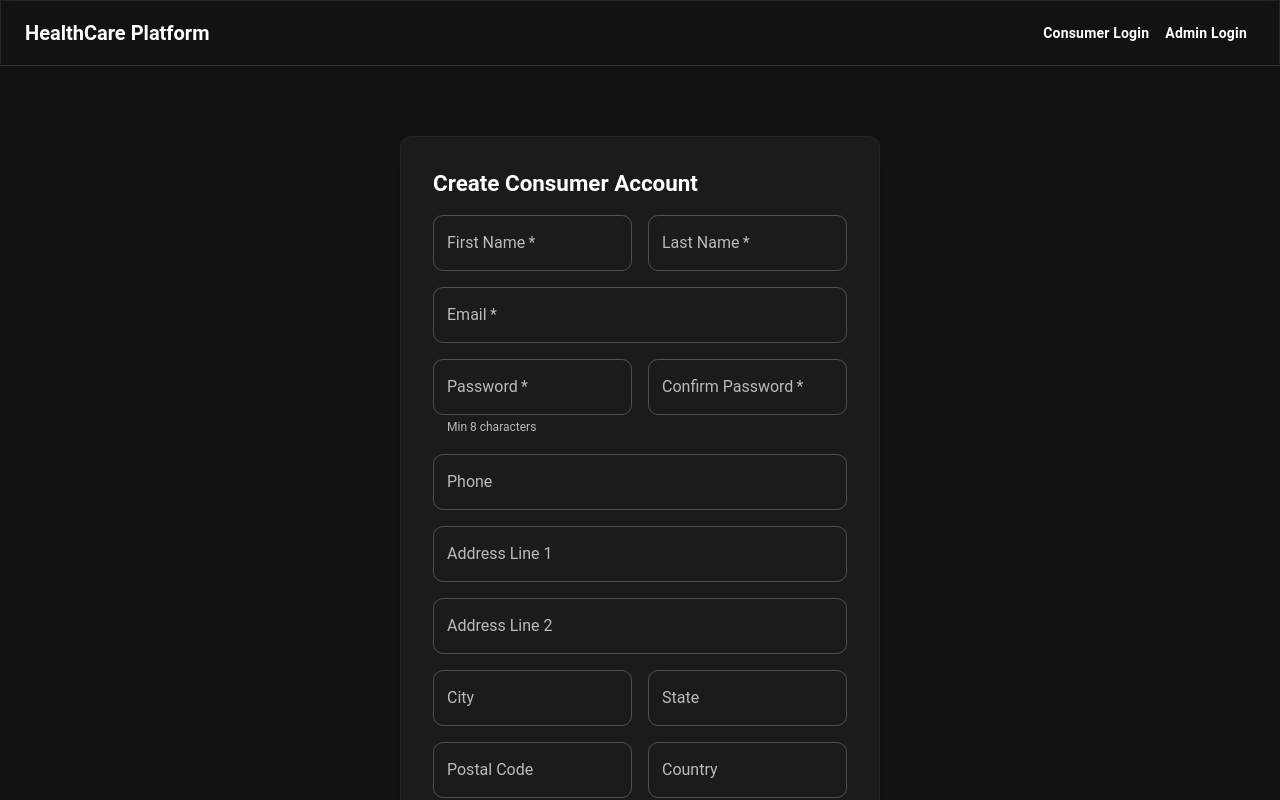
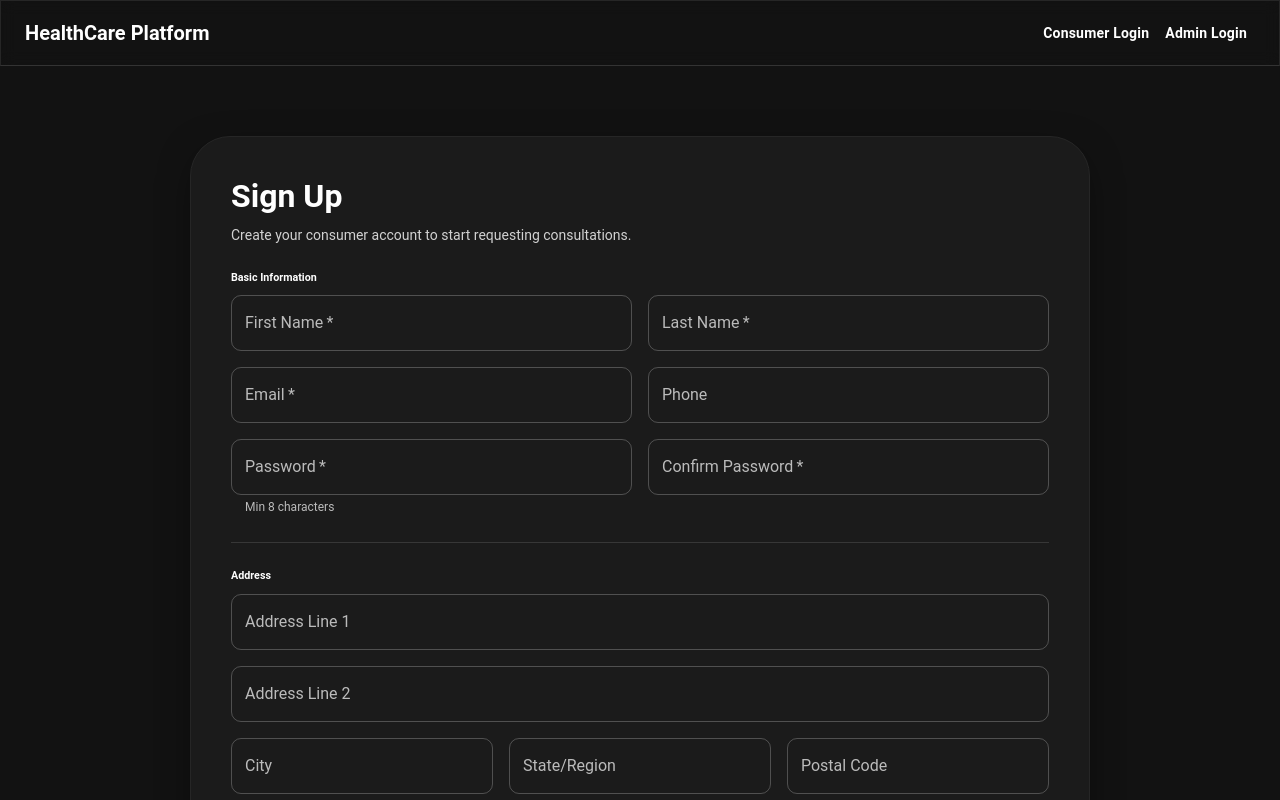
Before and after one commit to tomj0311/hcp, a React (Vite) app in the folder frontend/: page /signup in a window 1280 px wide. Shown: the top 800 px of the page. Built offline with nearby package versions, Linux system fonts and the light colour scheme.

Commit message:
feat(frontend): widen and enhance consumer/provider registration UX (grid layout)

```diff
--- a/frontend/src/components/ConsumerRegistration.jsx
+++ b/frontend/src/components/ConsumerRegistration.jsx
@@ -1,5 +1,5 @@
 import React, { useState } from 'react';
-import { Paper, Typography, TextField, Button, Stack, Alert } from '@mui/material';
+import { Paper, Typography, TextField, Button, Stack, Alert, Grid, Divider } from '@mui/material';
 import axios from 'axios';
 
 export default function ConsumerRegistration({ admin=false, token }){
@@ -29,33 +29,60 @@ export default function ConsumerRegistration({ admin=false, token }){
     finally { setLoading(false); }
   };
   return (
-    <Paper component="form" onSubmit={submit} sx={{p:{xs:3, sm:4}, maxWidth:480, mx:'auto', mt:{xs:2, sm:4}, boxShadow:(t)=> t.palette.mode==='dark'? '0 6px 26px -10px rgba(0,0,0,0.6)':'0 6px 24px -8px rgba(0,0,0,0.08)'}}>
-      <Typography variant="h5" sx={{fontWeight:700, mb:2, fontSize:{xs:'1.25rem', sm:'1.4rem'}}}>{admin? 'Admin: Create Consumer':'Create Consumer Account'}</Typography>
-      {status && <Alert severity={status.toLowerCase().includes('fail')? 'error':'info'} sx={{mb:2}}>{status}</Alert>}
+    <Paper component="form" onSubmit={submit} sx={{p:{xs:3, sm:5}, maxWidth:900, width:'100%', mx:'auto', mt:{xs:2, sm:4}, borderRadius:4, boxShadow:(t)=> t.palette.mode==='dark'? '0 10px 40px -12px rgba(0,0,0,0.65)':'0 12px 42px -14px rgba(30,50,70,0.18)'}}>
+      <Typography variant="h4" sx={{fontWeight:700, mb:1, fontSize:{xs:'1.7rem', sm:'2rem'}}}>{admin? 'Create Consumer':'Sign Up'}</Typography>
+      <Typography variant="body2" sx={{mb:3, opacity:0.8}}>Create your consumer account to start requesting consultations.</Typography>
+      {status && <Alert severity={status.toLowerCase().includes('fail')? 'error':'info'} sx={{mb:3}}>{status}</Alert>}
       {phase==='form' && (
-        <Stack spacing={2}>
+        <>
+          <Typography variant="subtitle1" sx={{fontWeight:600, mb:1}}>Basic Information</Typography>
+          <Grid container spacing={2} sx={{mb:2}}>
+            <Grid item xs={12} sm={6}>
+              <TextField name="firstName" label="First Name" value={form.firstName} onChange={onChange} required fullWidth autoComplete="given-name" />
+            </Grid>
+            <Grid item xs={12} sm={6}>
+              <TextField name="lastName" label="Last Name" value={form.lastName} onChange={onChange} required fullWidth autoComplete="family-name" />
+            </Grid>
+            <Grid item xs={12} sm={6}>
+              <TextField name="email" type="email" label="Email" value={form.email} onChange={onChange} required fullWidth autoComplete="email" />
+            </Grid>
+            <Grid item xs={12} sm={6}>
+              <TextField name="phone" label="Phone" value={form.phone} onChange={onChange} fullWidth autoComplete="tel" placeholder="+1 555 123 4567" />
+            </Grid>
+            <Grid item xs={12} sm={6}>
+              <TextField name="password" type="password" label="Password" value={form.password} onChange={onChange} required fullWidth helperText="Min 8 characters" autoComplete="new-password" />
+            </Grid>
+            <Grid item xs={12} sm={6}>
+              <TextField name="confirmPassword" type="password" label="Confirm Password" value={form.confirmPassword} onChange={onChange} required fullWidth autoComplete="new-password" />
+            </Grid>
+          </Grid>
+          <Divider sx={{my:3}} />
+          <Typography variant="subtitle1" sx={{fontWeight:600, mb:1}}>Address</Typography>
+          <Grid container spacing={2} sx={{mb:3}}>
+            <Grid item xs={12}>
+              <TextField name="address1" label="Address Line 1" value={form.address1} onChange={onChange} fullWidth autoComplete="address-line1" />
+            </Grid>
+            <Grid item xs={12}>
+              <TextField name="address2" label="Address Line 2" value={form.address2} onChange={onChange} fullWidth autoComplete="address-line2" />
+            </Grid>
+            <Grid item xs={12} sm={4}>
+              <TextField name="city" label="City" value={form.city} onChange={onChange} fullWidth autoComplete="address-level2" />
+            </Grid>
+            <Grid item xs={12} sm={4}>
+              <TextField name="state" label="State/Region" value={form.state} onChange={onChange} fullWidth autoComplete="address-level1" />
+            </Grid>
+            <Grid item xs={12} sm={4}>
+              <TextField name="postalCode" label="Postal Code" value={form.postalCode} onChange={onChange} fullWidth autoComplete="postal-code" />
+            </Grid>
+            <Grid item xs={12} sm={6}>
+              <TextField name="country" label="Country" value={form.country} onChange={onChange} fullWidth autoComplete="country" />
+            </Grid>
+          </Grid>
           <Stack direction={{xs:'column', sm:'row'}} spacing={2}>
-            <TextField name="firstName" label="First Name" value={form.firstName} onChange={onChange} required size={window.innerWidth<600?'small':'medium'} fullWidth />
-            <TextField name="lastName" label="Last Name" value={form.lastName} onChange={onChange} required size={window.innerWidth<600?'small':'medium'} fullWidth />
+            <Button type="submit" variant="contained" disabled={loading} size="large" sx={{minWidth:180}}>{loading? 'Saving...':'Create Account'}</Button>
+            {!admin && <Button href="/login" type="button" variant="outlined" size="large">Back to Login</Button>}
           </Stack>
-          <TextField name="email" type="email" label="Email" value={form.email} onChange={onChange} required size={window.innerWidth<600?'small':'medium'} />
-          <Stack direction={{xs:'column', sm:'row'}} spacing={2}>
-            <TextField name="password" type="password" label="Password" value={form.password} onChange={onChange} required size={window.innerWidth<600?'small':'medium'} helperText="Min 8 characters" fullWidth />
-            <TextField name="confirmPassword" type="password" label="Confirm Password" value={form.confirmPassword} onChange={onChange} required size={window.innerWidth<600?'small':'medium'} fullWidth />
-          </Stack>
-          <TextField name="phone" label="Phone" value={form.phone} onChange={onChange} size={window.innerWidth<600?'small':'medium'} />
-          <TextField name="address1" label="Address Line 1" value={form.address1} onChange={onChange} size={window.innerWidth<600?'small':'medium'} />
-          <TextField name="address2" label="Address Line 2" value={form.address2} onChange={onChange} size={window.innerWidth<600?'small':'medium'} />
-          <Stack direction={{xs:'column', sm:'row'}} spacing={2}>
-            <TextField name="city" label="City" value={form.city} onChange={onChange} size={window.innerWidth<600?'small':'medium'} fullWidth />
-            <TextField name="state" label="State" value={form.state} onChange={onChange} size={window.innerWidth<600?'small':'medium'} fullWidth />
-          </Stack>
-          <Stack direction={{xs:'column', sm:'row'}} spacing={2}>
-            <TextField name="postalCode" label="Postal Code" value={form.postalCode} onChange={onChange} size={window.innerWidth<600?'small':'medium'} fullWidth />
-            <TextField name="country" label="Country" value={form.country} onChange={onChange} size={window.innerWidth<600?'small':'medium'} fullWidth />
-          </Stack>
-          <Button type="submit" variant="contained" disabled={loading}>{loading? 'Saving...':'Register'}</Button>
-        </Stack>
+        </>
       )}
       {phase==='verify' && (
         <Stack spacing={2}>
--- a/frontend/src/components/ProviderRegistration.jsx
+++ b/frontend/src/components/ProviderRegistration.jsx
@@ -1,5 +1,5 @@
 import React, { useState } from 'react';
-import { Paper, Typography, TextField, Button, Stack, Alert } from '@mui/material';
+import { Paper, Typography, TextField, Button, Stack, Alert, Grid, Divider } from '@mui/material';
 import axios from 'axios';
 
 export default function ProviderRegistration({ admin=false, token }){
@@ -16,38 +16,43 @@ export default function ProviderRegistration({ admin=false, token }){
     } catch(err){ setStatus(err.response?.data?.message || 'Registration failed'); } finally { setLoading(false); }
   };
   return (
-    <Paper component="form" onSubmit={submit} sx={{p:{xs:3, sm:4}, maxWidth:480, mx:'auto', mt:{xs:2, sm:4}, boxShadow:(t)=> t.palette.mode==='dark'? '0 6px 26px -10px rgba(0,0,0,0.6)':'0 6px 24px -8px rgba(0,0,0,0.08)'}}>
-      <Typography variant="h5" sx={{fontWeight:700, mb:2, fontSize:{xs:'1.25rem', sm:'1.4rem'}}}>{admin? 'Admin: Create Provider':'Provider Registration'}</Typography>
-      {status && <Alert severity={status.toLowerCase().includes('fail')? 'error':'info'} sx={{mb:2}}>{status}</Alert>}
+    <Paper component="form" onSubmit={submit} sx={{p:{xs:3, sm:5}, maxWidth:1000, width:'100%', mx:'auto', mt:{xs:2, sm:4}, borderRadius:4, boxShadow:(t)=> t.palette.mode==='dark'? '0 10px 40px -12px rgba(0,0,0,0.65)':'0 12px 42px -14px rgba(30,50,70,0.18)'}}>
+      <Typography variant="h4" sx={{fontWeight:700, mb:1, fontSize:{xs:'1.7rem', sm:'2rem'}}}>{admin? 'Create Provider':'Provider Registration'}</Typography>
+      <Typography variant="body2" sx={{mb:3, opacity:0.8}}>Provide your professional details. Fields marked optional can be added later.</Typography>
+      {status && <Alert severity={status.toLowerCase().includes('fail')? 'error':'info'} sx={{mb:3}}>{status}</Alert>}
       {phase==='form' && (
-        <Stack spacing={2}>
+        <>
+          <Typography variant="subtitle1" sx={{fontWeight:600, mb:1}}>Profile</Typography>
+          <Grid container spacing={2} sx={{mb:2}}>
+            <Grid item xs={12} sm={6}><TextField name="firstName" label="First Name" value={form.firstName} onChange={onChange} required fullWidth autoComplete="given-name" /></Grid>
+            <Grid item xs={12} sm={6}><TextField name="lastName" label="Last Name" value={form.lastName} onChange={onChange} required fullWidth autoComplete="family-name" /></Grid>
+            <Grid item xs={12} sm={6}><TextField name="email" type="email" label="Email" value={form.email} onChange={onChange} required fullWidth autoComplete="email" /></Grid>
+            <Grid item xs={12} sm={6}><TextField name="phone" label="Phone" value={form.phone} onChange={onChange} fullWidth autoComplete="tel" /></Grid>
+            <Grid item xs={12} sm={6}><TextField name="password" type="password" label="Password (optional)" value={form.password} onChange={onChange} fullWidth helperText={form.password? 'Min 8 characters':'Leave blank to auto-generate'} autoComplete="new-password" /></Grid>
+            <Grid item xs={12} sm={6}><TextField name="confirmPassword" type="password" label="Confirm Password" value={form.confirmPassword} onChange={onChange} fullWidth autoComplete="new-password" /></Grid>
+          </Grid>
+          <Divider sx={{my:3}} />
+          <Typography variant="subtitle1" sx={{fontWeight:600, mb:1}}>Professional</Typography>
+          <Grid container spacing={2} sx={{mb:2}}>
+            <Grid item xs={12} sm={6}><TextField name="organization" label="Organization" value={form.organization} onChange={onChange} fullWidth /></Grid>
+            <Grid item xs={12} sm={6}><TextField name="specialization" label="Specialization" value={form.specialization} onChange={onChange} fullWidth /></Grid>
+            <Grid item xs={12}><TextField name="bio" label="Short Bio" value={form.bio} onChange={onChange} multiline minRows={3} fullWidth placeholder="Describe your expertise, experience, focus areas..." /></Grid>
+          </Grid>
+          <Divider sx={{my:3}} />
+          <Typography variant="subtitle1" sx={{fontWeight:600, mb:1}}>Address</Typography>
+          <Grid container spacing={2} sx={{mb:3}}>
+            <Grid item xs={12}><TextField name="address1" label="Address Line 1" value={form.address1} onChange={onChange} fullWidth autoComplete="address-line1" /></Grid>
+            <Grid item xs={12}><TextField name="address2" label="Address Line 2" value={form.address2} onChange={onChange} fullWidth autoComplete="address-line2" /></Grid>
+            <Grid item xs={12} sm={4}><TextField name="city" label="City" value={form.city} onChange={onChange} fullWidth autoComplete="address-level2" /></Grid>
+            <Grid item xs={12} sm={4}><TextField name="state" label="State/Region" value={form.state} onChange={onChange} fullWidth autoComplete="address-level1" /></Grid>
+            <Grid item xs={12} sm={4}><TextField name="postalCode" label="Postal Code" value={form.postalCode} onChange={onChange} fullWidth autoComplete="postal-code" /></Grid>
+            <Grid item xs={12} sm={6}><TextField name="country" label="Country" value={form.country} onChange={onChange} fullWidth autoComplete="country" /></Grid>
+          </Grid>
           <Stack direction={{xs:'column', sm:'row'}} spacing={2}>
-            <TextField name="firstName" label="First Name" value={form.firstName} onChange={onChange} required size={window.innerWidth<600?'small':'medium'} fullWidth />
-            <TextField name="lastName" label="Last Name" value={form.lastName} onChange={onChange} required size={window.innerWidth<600?'small':'medium'} fullWidth />
+            <Button type="submit" variant="contained" disabled={loading} size="large" sx={{minWidth:200}}>{loading? 'Saving...':'Register Provider'}</Button>
+            {!admin && <Button href="/login" type="button" variant="outlined" size="large">Back to Login</Button>}
           </Stack>
-          <TextField name="email" type="email" label="Email" value={form.email} onChange={onChange} required size={window.innerWidth<600?'small':'medium'} />
-          <Stack direction={{xs:'column', sm:'row'}} spacing={2}>
-            <TextField name="password" type="password" label="Password (optional)" value={form.password} onChange={onChange} size={window.innerWidth<600?'small':'medium'} helperText={form.password? 'Min 8 characters':'Leave blank to auto-generate'} fullWidth />
-            <TextField name="confirmPassword" type="password" label="Confirm Password" value={form.confirmPassword} onChange={onChange} size={window.innerWidth<600?'small':'medium'} fullWidth />
-          </Stack>
-          <TextField name="phone" label="Phone" value={form.phone} onChange={onChange} size={window.innerWidth<600?'small':'medium'} />
-          <Stack direction={{xs:'column', sm:'row'}} spacing={2}>
-            <TextField name="organization" label="Organization" value={form.organization} onChange={onChange} size={window.innerWidth<600?'small':'medium'} fullWidth />
-            <TextField name="specialization" label="Specialization" value={form.specialization} onChange={onChange} size={window.innerWidth<600?'small':'medium'} fullWidth />
-          </Stack>
-          <TextField name="bio" label="Short Bio" value={form.bio} onChange={onChange} multiline minRows={3} size={window.innerWidth<600?'small':'medium'} />
-          <TextField name="address1" label="Address Line 1" value={form.address1} onChange={onChange} size={window.innerWidth<600?'small':'medium'} />
-          <TextField name="address2" label="Address Line 2" value={form.address2} onChange={onChange} size={window.innerWidth<600?'small':'medium'} />
-          <Stack direction={{xs:'column', sm:'row'}} spacing={2}>
-            <TextField name="city" label="City" value={form.city} onChange={onChange} size={window.innerWidth<600?'small':'medium'} fullWidth />
-            <TextField name="state" label="State" value={form.state} onChange={onChange} size={window.innerWidth<600?'small':'medium'} fullWidth />
-          </Stack>
-          <Stack direction={{xs:'column', sm:'row'}} spacing={2}>
-            <TextField name="postalCode" label="Postal Code" value={form.postalCode} onChange={onChange} size={window.innerWidth<600?'small':'medium'} fullWidth />
-            <TextField name="country" label="Country" value={form.country} onChange={onChange} size={window.innerWidth<600?'small':'medium'} fullWidth />
-          </Stack>
-          <Button type="submit" variant="contained" disabled={loading}>{loading? 'Saving...':'Register'}</Button>
-        </Stack>
+        </>
       )}
       {phase==='done' && (
         <Stack spacing={2} alignItems="flex-start">
```
